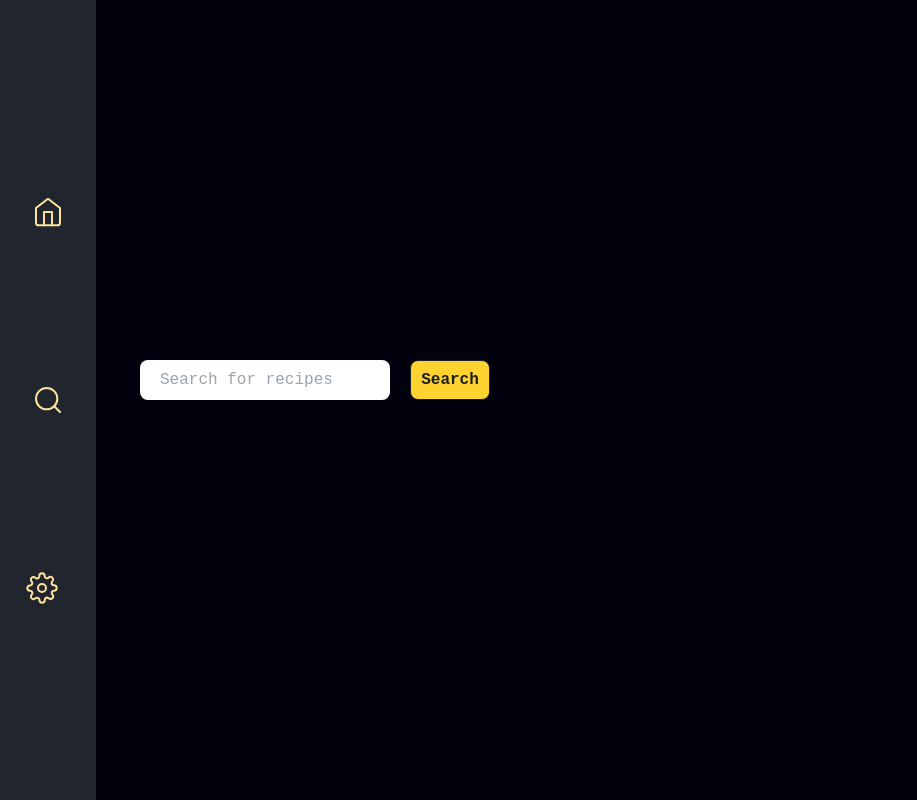
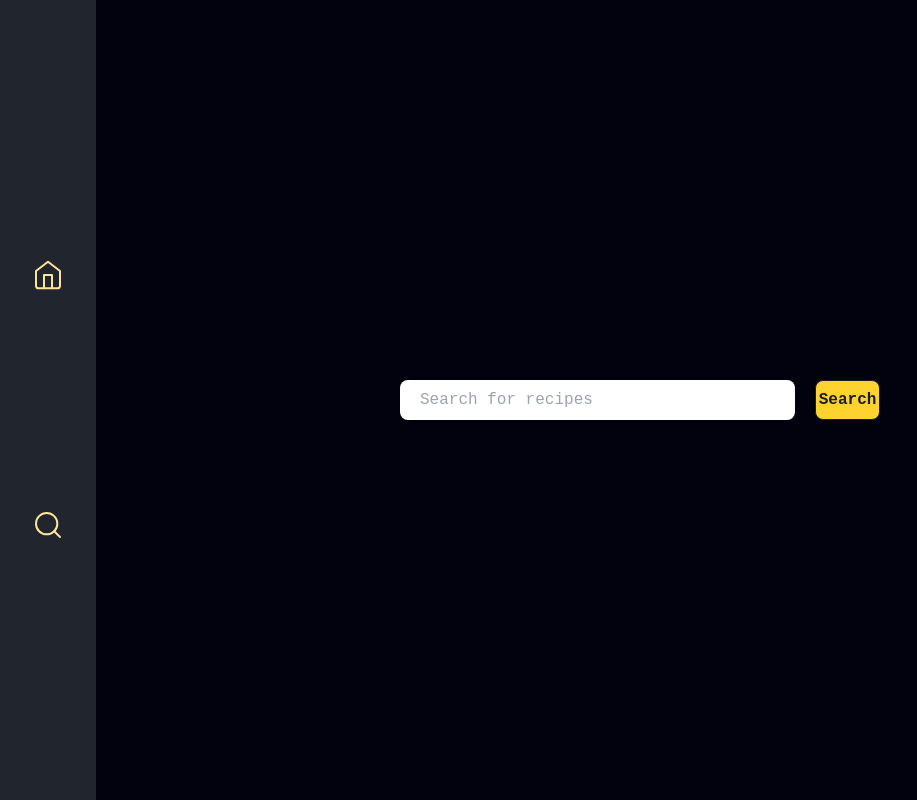
Before and after one commit to TypeErrorDev/Recipeek, a React (Vite) app: page /search in a window 1280 px wide. Shown: the whole page, without its empty margins (0-917 px from the left). Built offline with nearby package versions, Linux system fonts and the light colour scheme; sample sign-in values are in the browser's storage.

Commit message:
completed

```diff
--- a/src/Components/LandingPage.jsx
+++ b/src/Components/LandingPage.jsx
@@ -13,12 +13,12 @@ const LandingPage = () => {
     <>
       <div className="w-full min-h-screen overflow-hidden">
         <div className=" px-4">
-          <div className="text-center pt-32 ">
+          <div className="text-center pt-32">
             <h1 className="text-warning-dark text-4xl font-bold">Cook with</h1>
             <h1 className="text-warning-dark text-4xl font-bold mb-4">
               Confidence
             </h1>
-            <p className="text-tertiary_text-light text-xl mb-8 ">
+            <p className="text-tertiary_text-light text-xl mb-8">
               Join our community of food enthusiasts, discover recipes and share
               your uclinary creations!
             </p>
@@ -40,19 +40,6 @@ const LandingPage = () => {
             </button>
           </div>
         </div>
-        <div className="choose_platform w-full text-white flex flex-col justify-around items-center bg-[#1A1A1A] mt-10 ">
-          <div className=" flex justify-center flex-col items-center">
-            <h1 className="text-4xl text-warning-dark pt-5 text-center ">
-              Why Choose Our Platform?
-            </h1>
-            <div className=" w-screen flex items-center justify-around flex-col md:flex-row mt-5">
-              <div className="outline-dashed w-64 h-72 rounded-lg">Box 1</div>
-              <div className="outline-dashed w-64 h-72 rounded-lg">Box 2</div>
-              <div className="outline-dashed w-64 h-72 rounded-lg">Box 3</div>
-            </div>
-          </div>
-        </div>
-        <div>Testing</div>
       </div>
     </>
   );
--- a/src/Components/Nav.jsx
+++ b/src/Components/Nav.jsx
@@ -41,22 +41,6 @@ const Nav = () => {
           <line x1="21" y1="21" x2="16.65" y2="16.65"></line>
         </svg>
       </Link>
-      <Link to="/settings">
-        <svg
-          width="32"
-          height="32"
-          viewBox="0 0 24 24"
-          fill="none"
-          stroke="#FFE39C"
-          strokeWidth="1.5"
-          strokeLinecap="round"
-          strokeLinejoin="round"
-          className="transition-all transform hover:scale-125 hover:rotate-6 mr-3"
-        >
-          <circle cx="12" cy="12" r="3"></circle>
-          <path d="M19.4 15a1.65 1.65 0 0 0 .33 1.82l.06.06a2 2 0 0 1 0 2.83 2 2 0 0 1-2.83 0l-.06-.06a1.65 1.65 0 0 0-1.82-.33 1.65 1.65 0 0 0-1 1.51V21a2 2 0 0 1-2 2 2 2 0 0 1-2-2v-.09A1.65 1.65 0 0 0 9 19.4a1.65 1.65 0 0 0-1.82.33l-.06.06a2 2 0 0 1-2.83 0 2 2 0 0 1 0-2.83l.06-.06a1.65 1.65 0 0 0 .33-1.82 1.65 1.65 0 0 0-1.51-1H3a2 2 0 0 1-2-2 2 2 0 0 1 2-2h.09A1.65 1.65 0 0 0 4.6 9a1.65 1.65 0 0 0-.33-1.82l-.06-.06a2 2 0 0 1 0-2.83 2 2 0 0 1 2.83 0l.06.06a1.65 1.65 0 0 0 1.82.33H9a1.65 1.65 0 0 0 1-1.51V3a2 2 0 0 1 2-2 2 2 0 0 1 2 2v.09a1.65 1.65 0 0 0 1 1.51 1.65 1.65 0 0 0 1.82-.33l.06-.06a2 2 0 0 1 2.83 0 2 2 0 0 1 0 2.83l-.06.06a1.65 1.65 0 0 0-.33 1.82V9a1.65 1.65 0 0 0 1.51 1H21a2 2 0 0 1 2 2 2 2 0 0 1-2 2h-.09a1.65 1.65 0 0 0-1.51 1z"></path>
-        </svg>
-      </Link>
     </div>
   );
 };
--- a/src/Components/ProductDetails.jsx
+++ b/src/Components/ProductDetails.jsx
@@ -9,18 +9,47 @@ const ProductDetails = () => {
   const location = useLocation();
 
   const [recipe, setRecipe] = useState(null);
+  const [ingredients, setIngredients] = useState([]); // Manages ingredients
+  const [steps, setSteps] = useState([]); // Manages instructions
   const [loading, setLoading] = useState(true);
   const [error, setError] = useState(null);
 
   useEffect(() => {
-    if (location.state && location.staterecipe) {
-      setRecipe(location.state.recipe);
+    const processRecipe = (recipeData) => {
+      console.log("Fetched Recipe Data:", recipeData); // Debugging
+
+      setRecipe(recipeData);
+
+      if (Array.isArray(recipeData.ingredients)) {
+        setIngredients(recipeData.ingredients);
+      } else {
+        console.warn(
+          "Ingredients field is not an array:",
+          recipeData.ingredients
+        );
+        setIngredients([]); // Fallback for invalid ingredients
+      }
+
+      // Use the array of strings directly
+      if (Array.isArray(recipeData.instructions)) {
+        setSteps(recipeData.instructions);
+      } else {
+        console.warn(
+          "Instructions field is not an array:",
+          recipeData.instructions
+        );
+        setSteps([]); // Fallback for invalid instructions
+      }
+      setLoading(false);
+    };
+
+    if (location.state && location.state.recipe) {
+      processRecipe(location.state.recipe);
     } else {
       const fetchRecipeDetails = async () => {
         try {
           const res = await axios.get(`https://dummyjson.com/recipes/${id}`);
-          setRecipe(res.data);
-          setLoading(false);
+          processRecipe(res.data);
         } catch (err) {
           console.error("Error fetching recipe details:", err);
           setError("Failed to fetch recipe details");
@@ -57,8 +86,17 @@ const ProductDetails = () => {
 
   return (
     <div className="flex justify-center items-center text-warning-dark">
-      <div className="mt-16 h-screen w-96 flex flex-col justify-center items-center bg-secondary_text-light">
+      <div className="mt-16 h-fit w-[750px] flex flex-col justify-center items-center  border-warning-light border-2 rounded-xl p-5 ">
         <Nav />
+        {/* back button to go back to search */}
+        <div className="flex justify-center items-center">
+          <button
+            className="bg-[#1A1B26] text-[#FFE39C] p-2 rounded-md m-2 "
+            onClick={() => window.history.back()}
+          >
+            Back
+          </button>
+        </div>
         <div>
           <img
             src={recipe.image}
@@ -71,8 +109,30 @@ const ProductDetails = () => {
           <div>
             <p>Rating: {recipe.rating}</p>
           </div>
-          <div>
-            <p className="text-wrap text-xl px-5">{recipe.instructions}</p>
+          <div className="recipe-details">
+            {/* Ingredients Section */}
+            <div className="ingredients-section">
+              <h3 className="text-xl mb-2">Ingredients</h3>
+              <div className="grid grid-cols-2 gap-4">
+                {recipe.ingredients.map((ingredient, index) => (
+                  <p key={index} className="mb-1">
+                    {ingredient}
+                  </p>
+                ))}
+              </div>
+            </div>
+
+            {/* Instructions Section */}
+            <div className="instructions-section mt-4">
+              <h3 className="text-xl mb-2">Instructions</h3>
+              <ol className="list-decimal pl-5">
+                {recipe.instructions.map((instruction, index) => (
+                  <li key={index} className="mb-2">
+                    {instruction}
+                  </li>
+                ))}
+              </ol>
+            </div>
           </div>
         </div>
       </div>
--- a/src/Components/SearchForm.jsx
+++ b/src/Components/SearchForm.jsx
@@ -13,9 +13,11 @@ const SearchForm = () => {
   const handleSearch = async (e) => {
     e.preventDefault();
     try {
-      const res = await fetch(
-        `https://dummyjson.com/recipes/search?q=${searchTerm}`
-      );
+      const url = searchTerm.trim()
+        ? `https://dummyjson.com/recipes/search?q=${searchTerm}`
+        : "https://dummyjson.com/recipes";
+
+      const res = await fetch(url);
       const data = await res.json();
       setRecipes(data.recipes || []);
     } catch (error) {
@@ -25,15 +27,18 @@ const SearchForm = () => {
   };
 
   return (
-    <div>
+    <div className="flex flex-col items-center">
       <Nav />
-      <form onSubmit={handleSearch}>
+      <form
+        onSubmit={handleSearch}
+        className="flex justify-center items-center w-full max-w-lg px-4 mt-10"
+      >
         <input
           type="text"
           value={searchTerm}
           onChange={handleChange}
           placeholder="Search for recipes"
-          className="h-10 rounded-lg px-5 text-background-dark text-l"
+          className="h-10 w-full rounded-lg px-5 text-background-dark text-l"
         />
         <button
           type="submit"
@@ -43,7 +48,7 @@ const SearchForm = () => {
         </button>
       </form>
 
-      <div className=" featured-recipes flex flex-col md:flex-row flex-wrap justify-center items-center md:w-[700px] lg:w-[1000px] mt-10">
+      <div className="featured-recipes flex flex-col md:flex-row flex-wrap justify-center items-center md:w-[700px] lg:w-[1000px] mt-10">
         {recipes.length > 0 ? (
           recipes.map((recipe, index) => (
             <Cards
```
